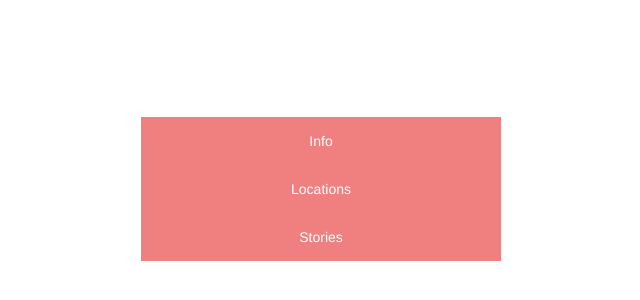
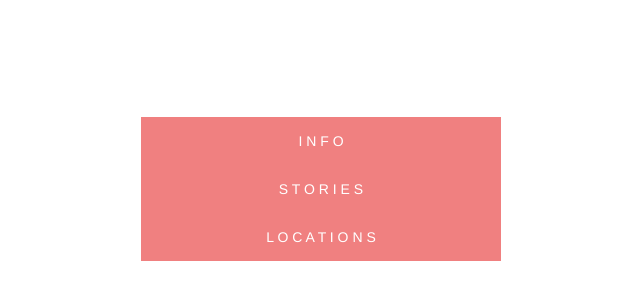
Before and after one commit to sandradv/adopt-don-t-shop, a plain HTML site: page main.html in a window 1280 px wide. Shown: the part 358-658 px from the top of the page, 319-959 px from the left. Drawn offline with nearby package versions, Linux system fonts and the light colour scheme.

Commit message:
Update main.html

```diff
--- a/main.html
+++ b/main.html
@@ -5,11 +5,14 @@
         <link rel="stylesheet" href="style.css">
         <!-- Latest compiled and minified CSS -->
         <link rel="stylesheet" href="https://maxcdn.bootstrapcdn.com/bootstrap/3.3.7/css/bootstrap.min.css" integrity="sha384-BVYiiSIFeK1dGmJRAkycuHAHRg32OmUcww7on3RYdg4Va+PmSTsz/K68vbdEjh4u" crossorigin="anonymous">
+
         <!-- Optional theme -->
         <link rel="stylesheet" href="https://maxcdn.bootstrapcdn.com/bootstrap/3.3.7/css/bootstrap-theme.min.css" integrity="sha384-rHyoN1iRsVXV4nD0JutlnGaslCJuC7uwjduW9SVrLvRYooPp2bWYgmgJQIXwl/Sp" crossorigin="anonymous">
+
         <!-- Latest compiled and minified JavaScript -->
         <script src="https://maxcdn.bootstrapcdn.com/bootstrap/3.3.7/js/bootstrap.min.js" integrity="sha384-Tc5IQib027qvyjSMfHjOMaLkfuWVxZxUPnCJA7l2mCWNIpG9mGCD8wGNIcPD7Txa" crossorigin="anonymous"></script>
     </head>
+
     <body>
         <div class="container">
             <div class="row">
@@ -22,9 +25,9 @@
                 </div>
                 <div class="col-md-4">
                     <ul>
-                        <li><a href="">Info</a></li>
-                        <li><a href="">Locations</a></li>
-                        <li><a href="">Stories</a></li>
+                        <li><a href=""> I N F O </a></li>
+                        <li><a href=""> S T O R I E S </a></li>
+                        <li><a href="locations.html"> L O C A T I O N S </a></li>
                     </ul>
                 </div>
                 <div class="col-md-4">
@@ -32,4 +35,5 @@
             </div>
         </div>
     </body>
+
 </html>
```
